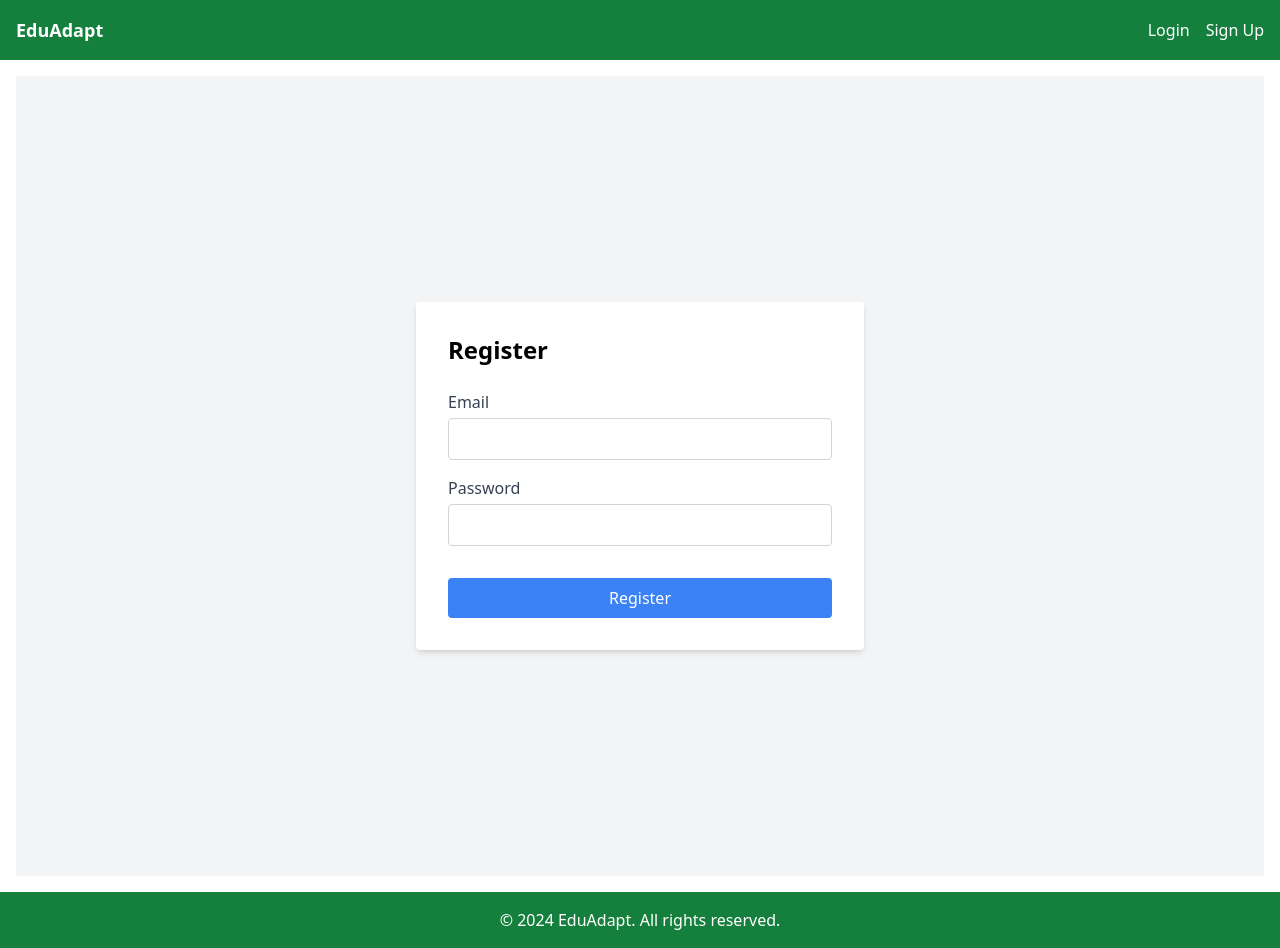
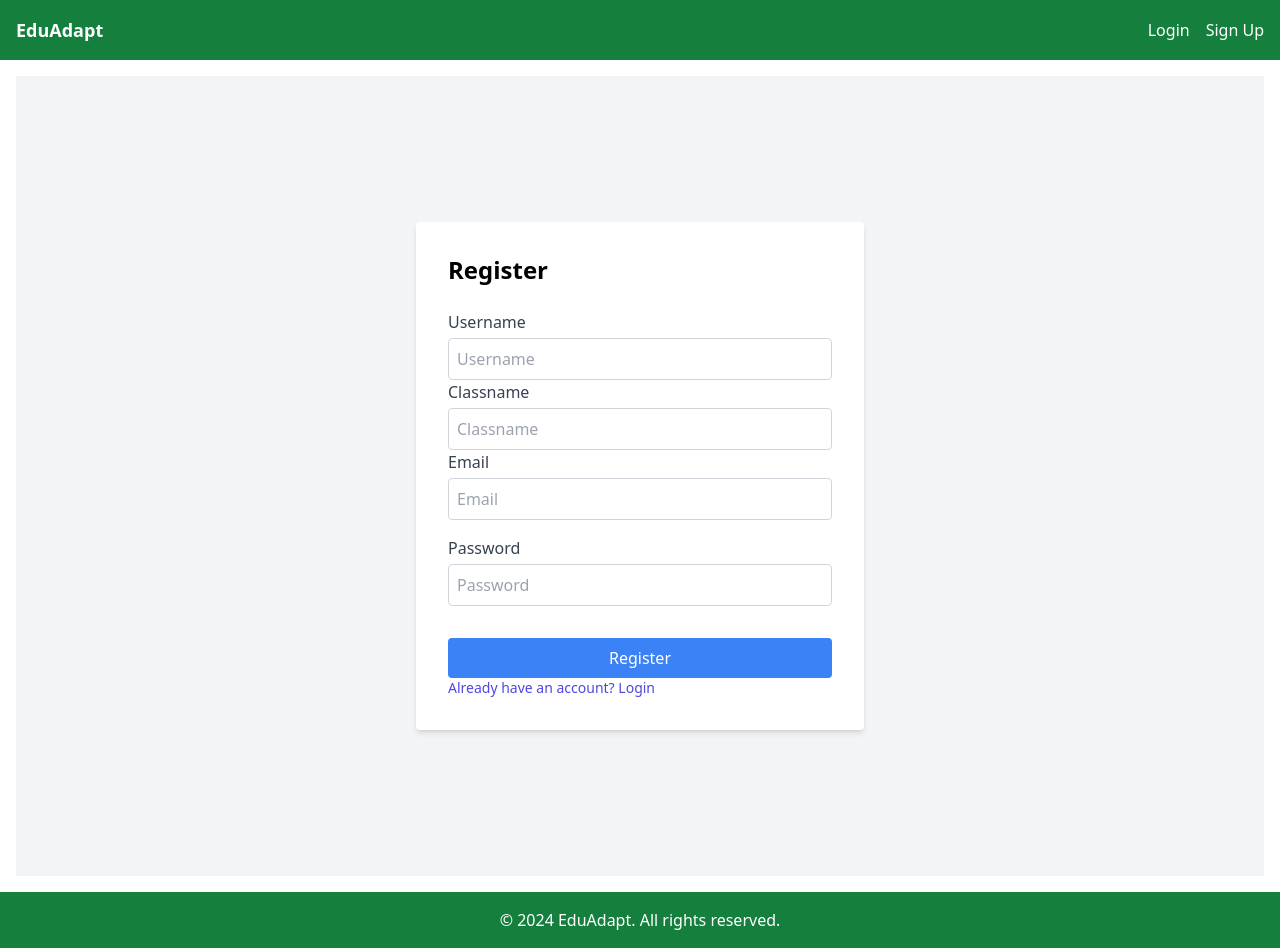
Before and after one commit to millyanne93/EduAdapt, a Next.js app in the folder frontend/: page /register in a window 1280 px wide. Built offline with nearby package versions, Linux system fonts and the light colour scheme.

Commit message:
Include username and classname in user registration logic

```diff
--- a/frontend/components/AuthForm.tsx
+++ b/frontend/components/AuthForm.tsx
@@ -1,28 +1,30 @@
 import React, { useState } from 'react';
 import axios from 'axios';
 import { useRouter } from 'next/router';
+import Link from 'next/link'
 
 interface AuthFormProps {
     mode: 'login' | 'register';
 };
 
 const AuthForm: React.FC<AuthFormProps> = ({ mode }) => {
+    const [username, setUsername] = useState('');
+    const [classname, setClassname] = useState('');
     const [email, setEmail] = useState("");
     const [password, setPassword] = useState("");
     const [message, setMessage] = useState("");
     const router = useRouter();
 
     const handleSubmit = async (e: React.FormEvent) => {
-        e.preventDefault;
+        e.preventDefault();
         try {
-            const response = await axios.post(`http:localhost:5000/api/users/${mode}`, {
-                email,
-                password,
-            });
-            localStorage.set('token', response.data.token);
+            const data = mode === 'register' ? { username, classname, email, password } : { email, password };
+            const response = await axios.post(`http://localhost:5000/api/users/${mode}`, data);
+            console.log(data)
+            localStorage.setItem('token', response.data.token);
             router.push('/questions');
-        } catch {
-            setMessage("Failed to authenticate");
+        } catch (err: any) {
+            setMessage(err.response?.data?.message || "Failed to authenticate");
         }
     };
 
@@ -31,18 +33,44 @@ const AuthForm: React.FC<AuthFormProps> = ({ mode }) => {
             <div className='bg-white p-8 rounded shadow-md w-full max-w-md'>
                 <h2 className='text-2xl font-bold mb-6'>{mode === 'login' ? 'Login' : 'Register'}</h2>
                 <form onSubmit={handleSubmit}>
+                    {mode === 'register' && (
+                        <>
+                            <div>
+                                <label htmlFor="username" className="block text-gray-700">Username</label>
+                                <input id="username" name="username" type="text" value={username} onChange={(e) => setUsername(e.target.value)}
+                                    className="w-full p-2 border border-gray-300 rounded mt-1" placeholder="Username" required />
+                            </div>
+                            <div>
+                                <label htmlFor="classname" className="block text-gray-700">Classname</label>
+                                <input
+                                    id="classname" name="classname" type="text" value={classname} onChange={(e) => setClassname(e.target.value)}
+                                    className="w-full p-2 border border-gray-300 rounded mt-1" placeholder="Classname" required />
+                            </div>
+                        </>
+                    )}
                     <div className='mb-4'>
-                        <label className='block text-gray-700'>Email</label>
-                        <input type="email" value={email} onChange={(e) => setEmail(e.target.value)} className="w-full p-2 border border-gray-300 rounded mt-1" required />
+                        <label htmlFor='email' className='block text-gray-700'>Email</label>
+                        <input
+                            id="email" name="email" type="email" value={email} onChange={(e) => setEmail(e.target.value)}
+                            className="w-full p-2 border border-gray-300 rounded mt-1" placeholder="Email" required />
                     </div>
                     <div className='mb-4'>
-                        <label className='block text-gray-700'>Password</label>
-                        <input type="password" value={password} onChange={(e) => setPassword(e.target.value)} className="w-full p-2 border border-gray-300 rounded mt-1" required />
+                        <label htmlFor='password' className='block text-gray-700'>Password</label>
+                        <input
+                            id="password" name="password" type="password" value={password} onChange={(e) => setPassword(e.target.value)}
+                            className="w-full p-2 border border-gray-300 rounded mt-1" placeholder="Password" required />
                     </div>
                     {message && <p className='text-red-500 text-sm'>{message}</p>}
                     <button type="submit" className="w-full bg-blue-500 text-white p-2 rounded mt-4">
                         {mode === 'login' ? 'Login' : 'Register'}
                     </button>
+                    <div className="flex items-center justify-between">
+                        <div className="text-sm">
+                            <Link href={mode === 'login' ? "/register" : "/login"} className="font-medium text-indigo-600 hover:text-indigo-500">
+                                {mode === 'register' ? 'Already have an account? Login' : "Don't have an account? Register"}
+                            </Link>
+                        </div>
+                    </div>
                 </form>
             </div>
         </div>
```
